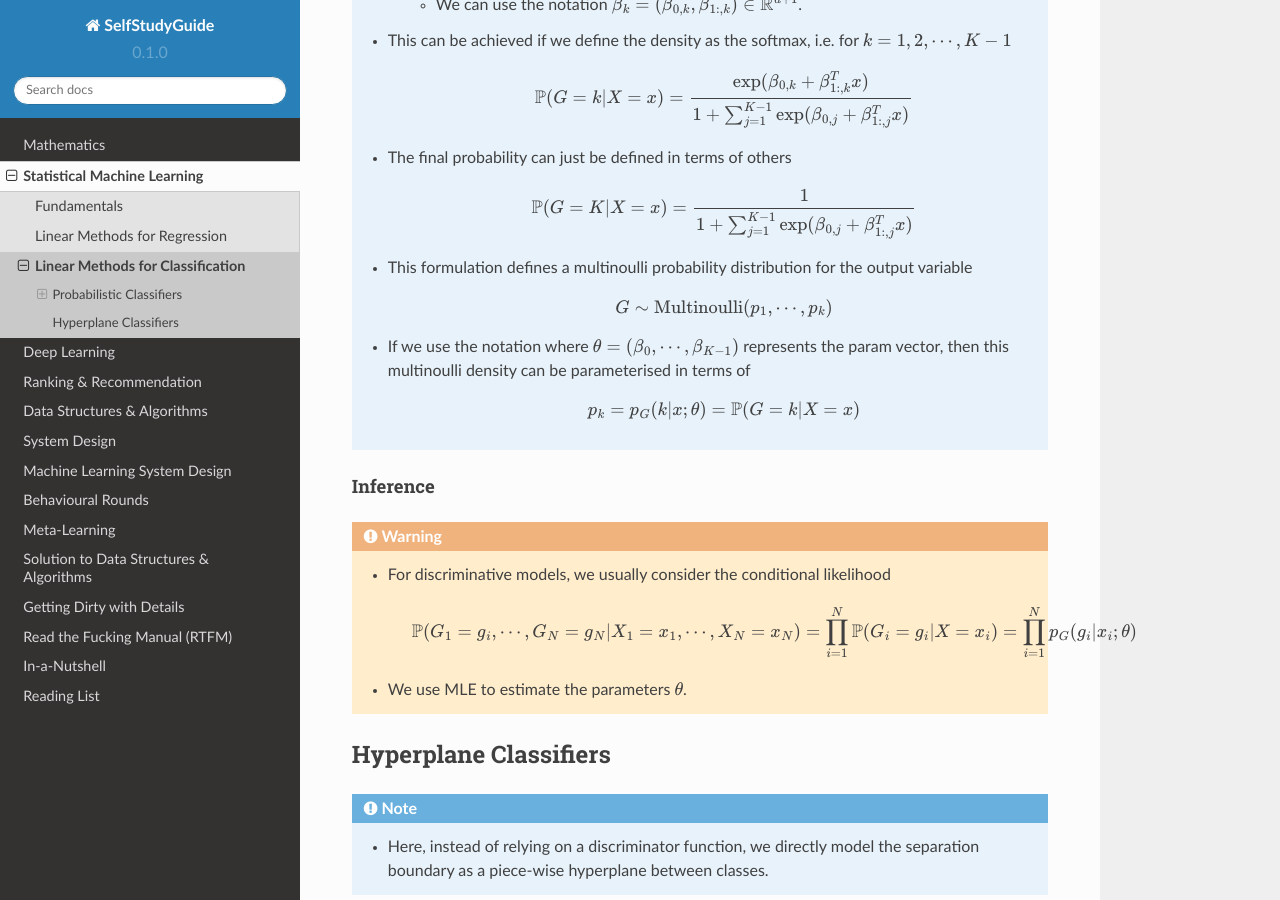
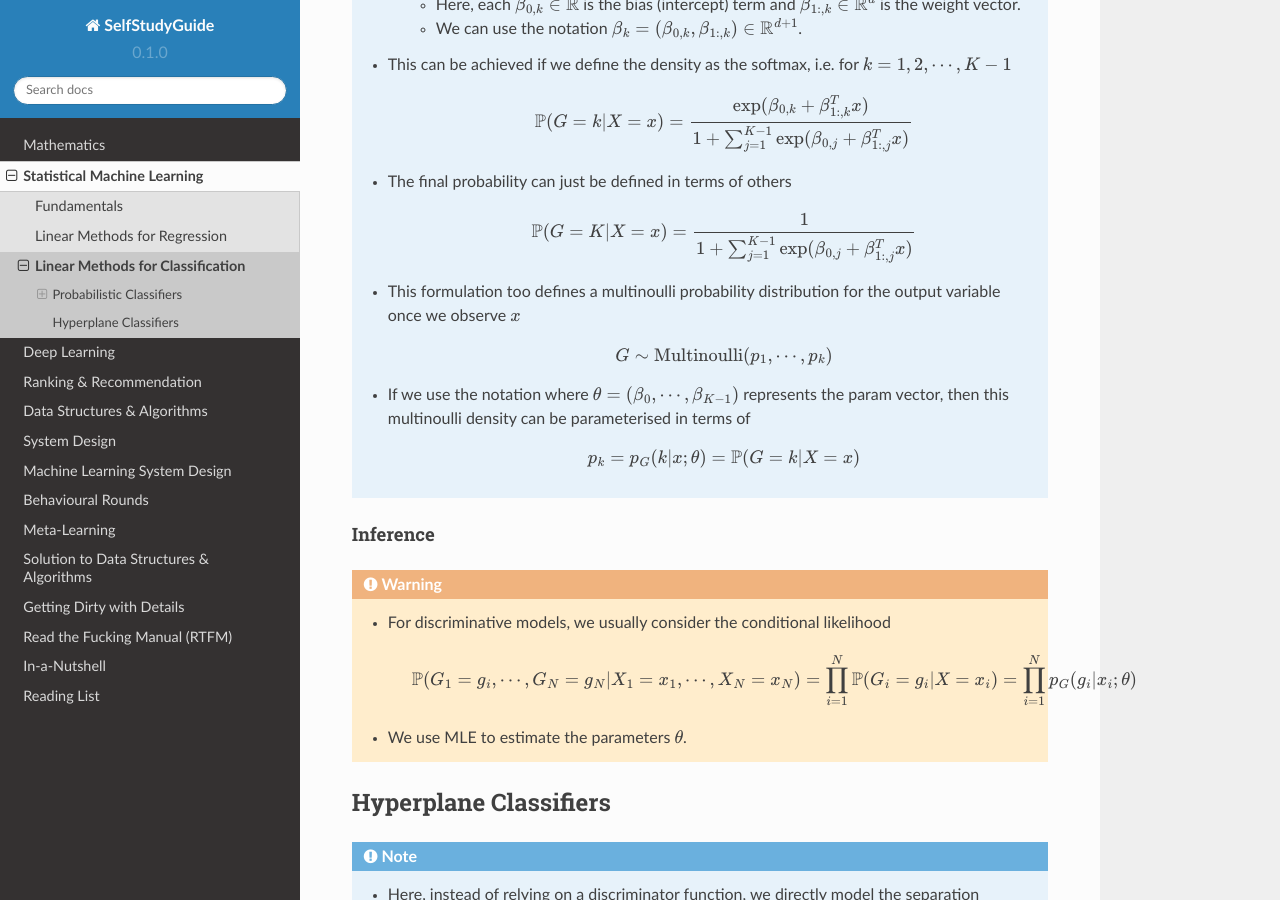
Before and after one commit to uselesstechjunks/leetcode, a Sphinx documentation site: the page built from docs/source/ml/linearcls.rst, in a window 1280 px wide and 900 px high, scrolled down 1907 px. Built offline with Sphinx 7.4.7 and the Read the Docs theme 2.0.0, drawn with Linux system fonts in a browser that asks for light colours; some of the changed text lies outside the part shown.

Commit message:
Update linearcls.rst

```diff
--- a/docs/source/ml/linearcls.rst
+++ b/docs/source/ml/linearcls.rst
@@ -66,7 +66,7 @@ Discriminative Models
 	* The final probability can just be defined in terms of others
 
 		.. math:: \mathbb{P}(G=K|X=x)=\frac{1}{1+\sum_{j=1}^{K-1}\exp(\beta_{0,j}+\beta_{1:,j}^Tx)}
-	* This formulation defines a multinoulli probability distribution for the output variable
+	* This formulation too defines a multinoulli probability distribution for the output variable once we observe :math:`x`
 
 		.. math:: G\sim\mathrm{Multinoulli}(p_1,\cdots,p_k)
 	* If we use the notation where :math:`\theta=(\beta_0,\cdots,\beta_{K-1})` represents the param vector, then this multinoulli density can be parameterised in terms of
```
Also changed, not shown: other parts of docs/source/ml/linearcls.rst (+1 -1 lines).
